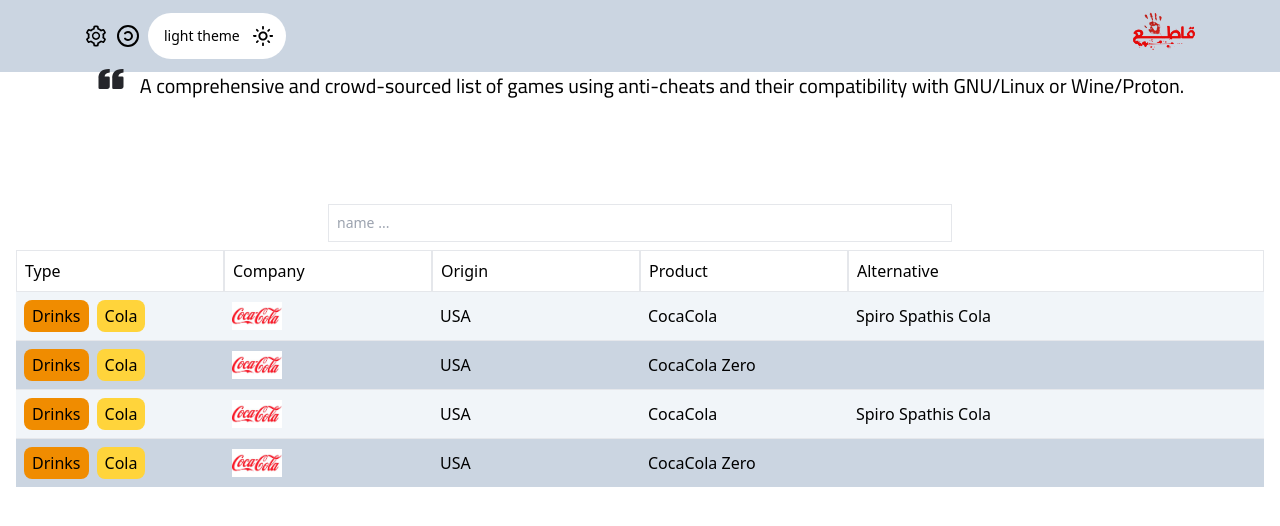
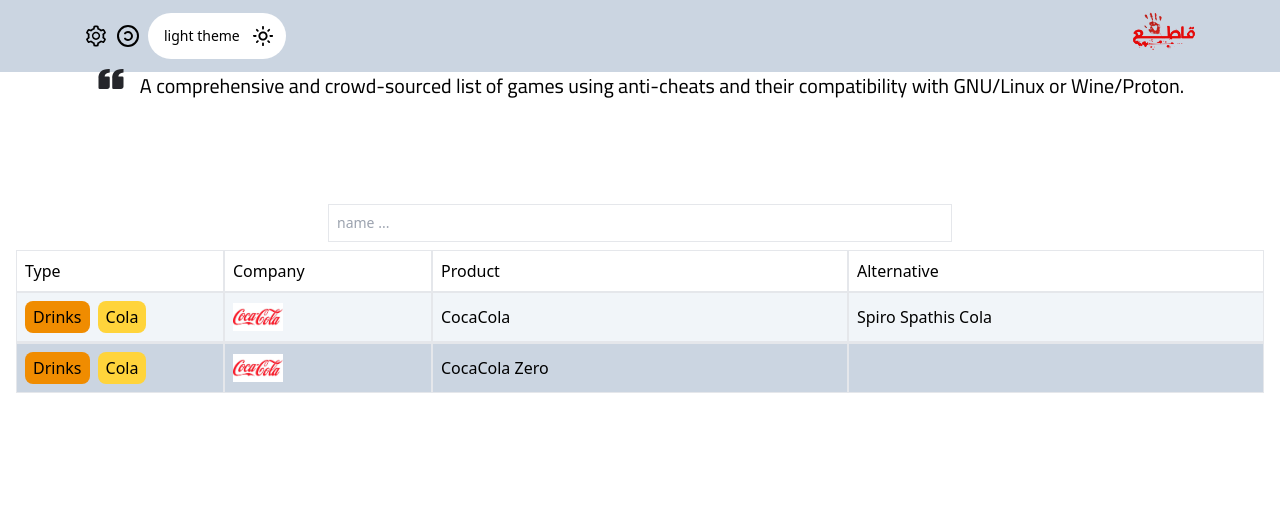
Before and after one commit to 0xyosef/boycott, a Next.js app: page / in a window 1280 px wide. Shown: the top 526 px of the page. Built offline with nearby package versions, Linux system fonts and the light colour scheme.

Commit message:
update(layout): table layout

```diff
--- a/boycott.json
+++ b/boycott.json
@@ -1,49 +1,4 @@
 [
-  {
-    "type": ["drinks", "cola"],
-    "company": {
-      "name": "The Coca-Cola Company",
-      "image": "/cola.jpg",
-      "imageAlt": "CocaCola Logo"
-    },
-    "origin": "USA",
-    "products": [
-      {
-        "name": "CocaCola",
-        "image": "/cola.jpg",
-        "imageAlt": "CocaCola",
-        "alternatives": [
-          {
-            "name": "Spiro Spathis Cola",
-            "image": "/spiro-spathis.jpg",
-            "imageAlt": "Spiro Spathis Cola"
-          }
-        ]
-      },
-      {
-        "name": "CocaCola Zero",
-        "image": "/cola-zero.jpg",
-        "imageAlt": "CocaCola Zero",
-        "alternatives": []
-      }
-    ],
-    "alternatives": [
-      {
-        "name": "Spiro Spathis",
-        "origin": "Egypt",
-        "image": "/spiro-spathis.jpg",
-        "imageAlt": "Spiro Spathis Logo",
-        "sources": [
-          "https://yellowpages.com.eg/en/profile/Mymco-For-Food-&-Beverages-_-Spiro-Spathis/670434",
-          "https://arz.wikipedia.org/wiki/%D8%B3%D8%A8%D9%8A%D8%B1%D9%88_%D8%B3%D8%A8%D8%A7%D8%AA%D8%B3"
-        ]
-      }
-    ],
-    "sources": [
-      "https://en.wikipedia.org/wiki/The_Coca-Cola_Company",
-      "https://en.wikipedia.org/wiki/Coca-Cola"
-    ]
-  },
   {
     "type": ["drinks", "cola"],
     "company": {
--- a/src/components/TCell.tsx
+++ b/src/components/TCell.tsx
@@ -11,7 +11,7 @@
       role="cell"
 
       className=
-      "@container/cell flex gap-2 items-center justify-between flex-wrap p-2"
+      "@container/cell flex gap-2 items-center justify-between flex-wrap p-2 border"
     >
       <span className="@xl/table:hidden capitalize font-bold">{name}: </span>
       {children}
--- a/src/components/TRow.tsx
+++ b/src/components/TRow.tsx
@@ -3,7 +3,7 @@
     <tr
       role="row"
       className="grid grid-cols-1 \
-      @xl:grid-cols-[minmax(max-content,1fr)_minmax(max-content,1fr)_minmax(max-content,1fr)_minmax(max-content,1fr)_minmax(max-content,2fr)] \
+      @xl:grid-cols-[1fr_1fr_2fr_2fr] \
       "
     >
       {children}
--- a/src/components/Table.tsx
+++ b/src/components/Table.tsx
@@ -14,7 +14,7 @@
       return [...acc, ...Object.keys(current)];
     }, [] as string[])
     .filter((value, index, self) => self.indexOf(value) == index)
-    .filter((value) => value !== "sources")
+    .filter((value) => !["sources", "origin"].includes(value))
     .map((header) => {
       switch (header) {
         case "products":
@@ -29,7 +29,6 @@
 };
 
 const getData = (items: BoycottItem[]) => {
-  // extract all products from items
   return items.flatMap((item) =>
     item.products.map((product) => ({
       type: item.type,
@@ -53,7 +52,7 @@
   return (
     <table
       role="table"
-      className="text-left @container/table flex flex-col dark:border dark:border-primary  max-w-full w-full"
+      className="text-left @container/table flex flex-col dark:border dark:border-primary max-w-7xl w-full mx-auto"
     >
       <Thead headers={headers} />
       <tbody
--- a/src/components/Tbody.tsx
+++ b/src/components/Tbody.tsx
@@ -2,7 +2,6 @@
 import TableCompany from "./TableCompany";
 import { TableProduct } from "./TableProduct";
 import TableAlternatives from "./TableAlternatives";
-import TableOrigin from "./TableOrigin";
 import TRow from "./TRow";
 
 export default function Tbody(props: {
@@ -29,7 +28,6 @@
       <TRow>
         <TableType types={props.type} />
         <TableCompany {...props.company} />
-        <TableOrigin origin={props.origin} />
         <TableProduct {...props.product} />
         <TableAlternatives alternatives={props.alternatives} />
       </TRow>
```
